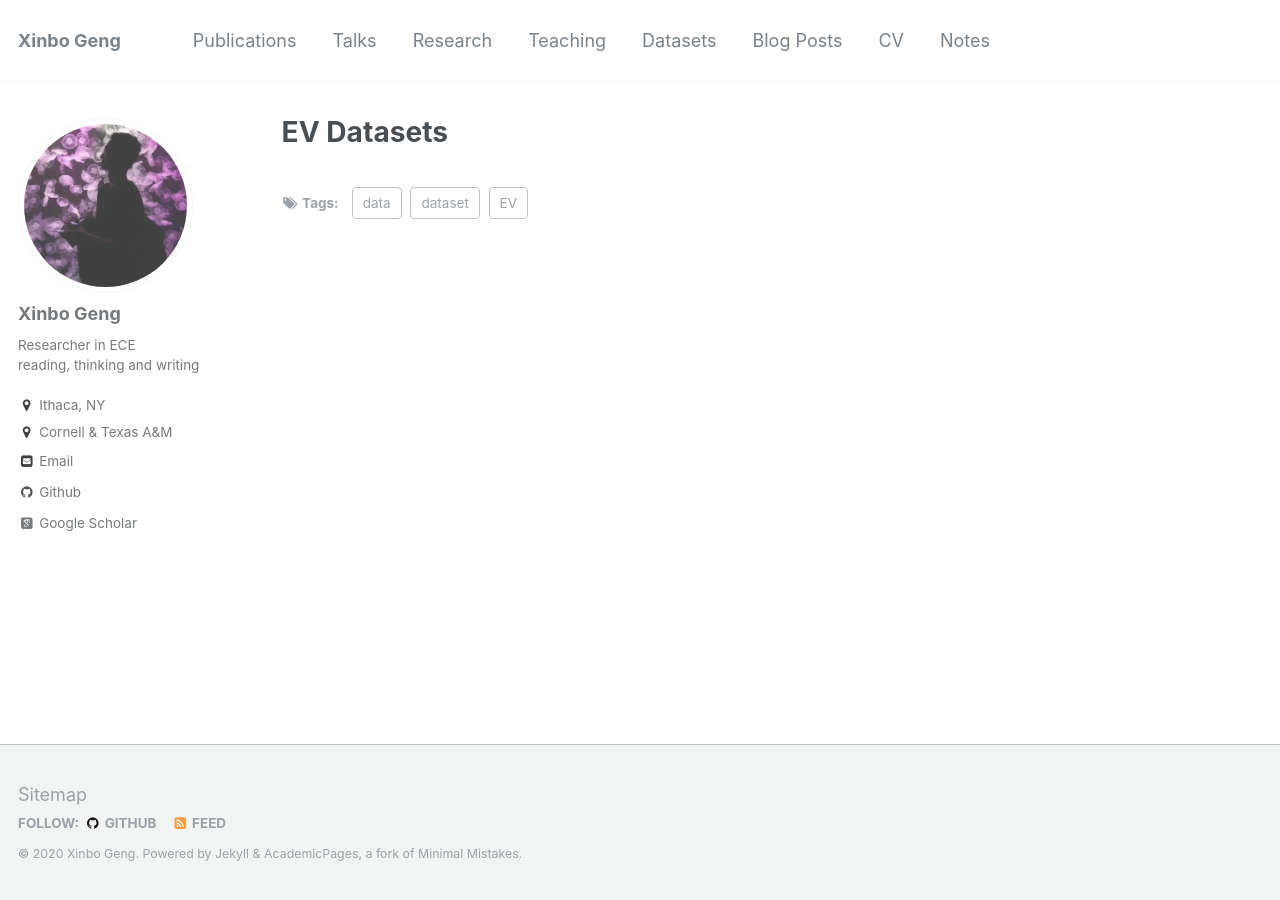
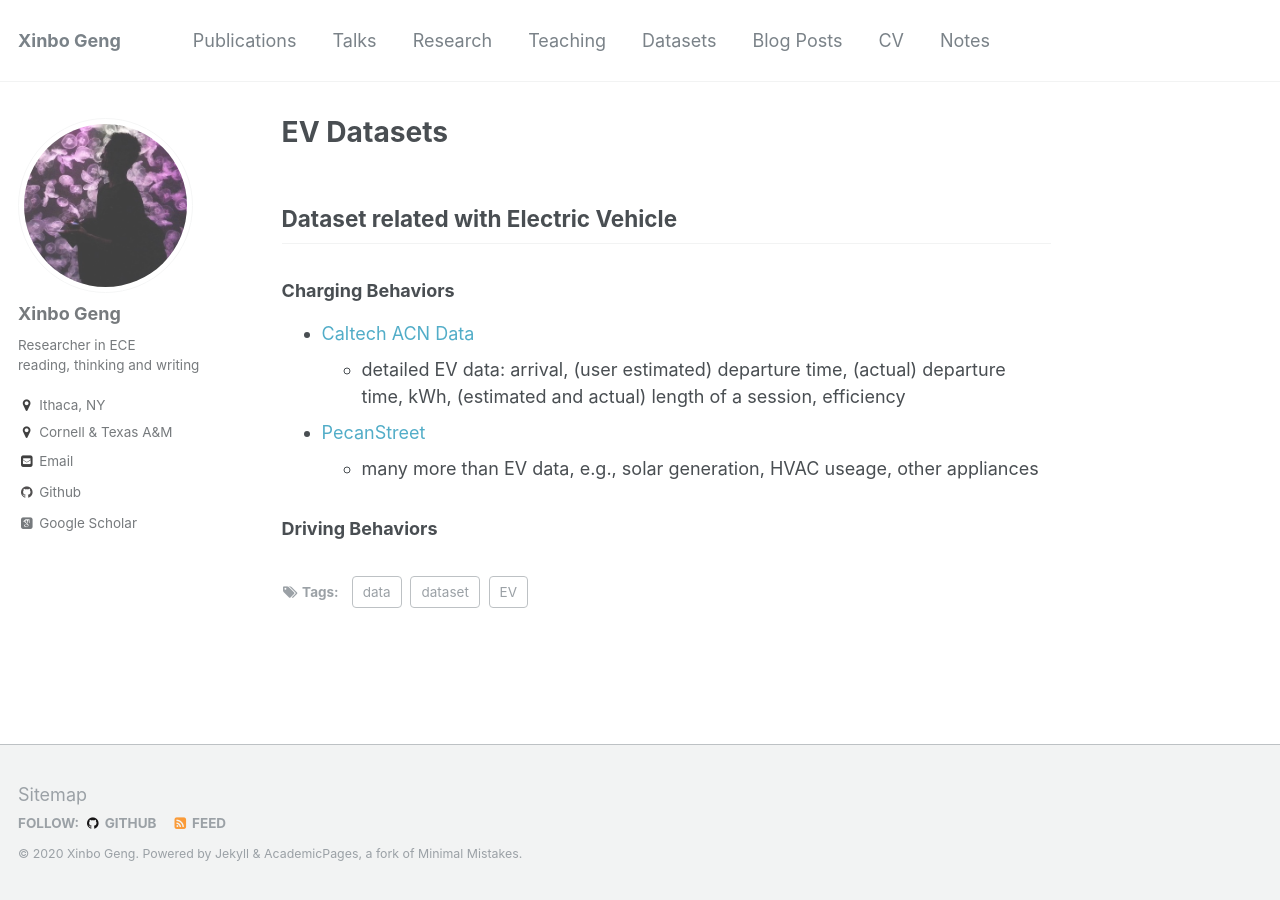
Before and after one commit to xb00dx/xb00dx.github.io, a Jekyll site: the page built from _pages/EV-Data.md, in a window 1280 px wide. Built offline with Jekyll 4.4.1, drawn with Linux system fonts in a browser that asks for light colours; some web fonts are replaced.

Commit message:
more info about datasets

```diff
--- a/_pages/EV-Data.md
+++ b/_pages/EV-Data.md
@@ -10,3 +10,12 @@ redirect_from:
   - "/evdata/"
   - "/evdata.html"
 ---
+
+## Dataset related with Electric Vehicle
+### Charging Behaviors
+- [Caltech ACN Data](https://ev.caltech.edu/dataset)
+	- detailed EV data: arrival, (user estimated) departure time, (actual) departure time, kWh, (estimated and actual) length of a session, efficiency
+- [PecanStreet](https://www.pecanstreet.org/dataport/about/)
+	- many more than EV data, e.g., solar generation, HVAC useage, other appliances
+
+### Driving Behaviors
```
Also changed, not shown: _pages/datasets.md (+5 -1 lines), _pages/testcase.md (+10 -4 lines).
